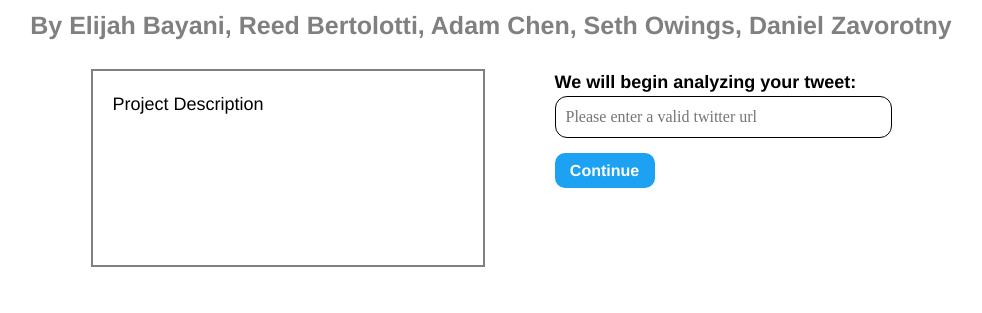
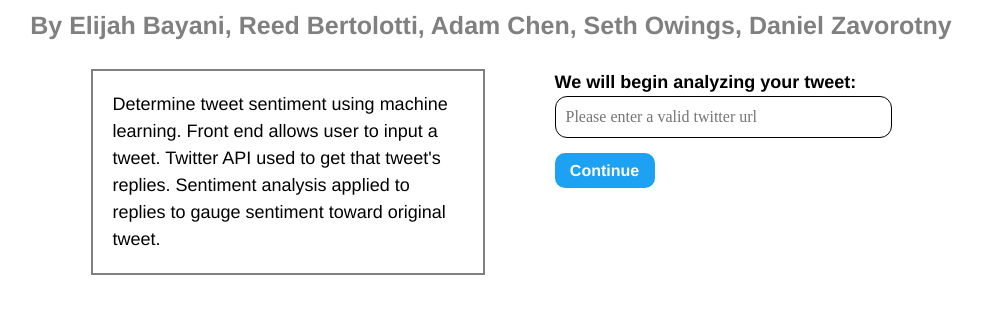
Before and after one commit to reedbertolotti/Twitter_Sentiment_Analysis, a website: page demo/public/tweet_sen.html in a window 1280 px wide. Shown: the part 115-428 px from the top of the page, without its empty margins (149-1131 px from the left). Drawn offline with Linux system fonts and the light colour scheme.

Commit message:
Update tweet_sen.html

```diff
--- a/demo/public/tweet_sen.html
+++ b/demo/public/tweet_sen.html
@@ -18,7 +18,7 @@
         <h1>By Elijah Bayani, Reed Bertolotti, Adam Chen, Seth Owings, Daniel Zavorotny</h1>
 
         <main>
-            <div class="proj_desc">Project Description</div>
+            <div class="proj_desc">Determine tweet sentiment using machine learning. Front end allows user to input a tweet. Twitter API used to get that tweet's replies. Sentiment analysis applied to replies to gauge sentiment toward original tweet.</div>
 
             <div class="content">
                 <div class="user_input">
```
